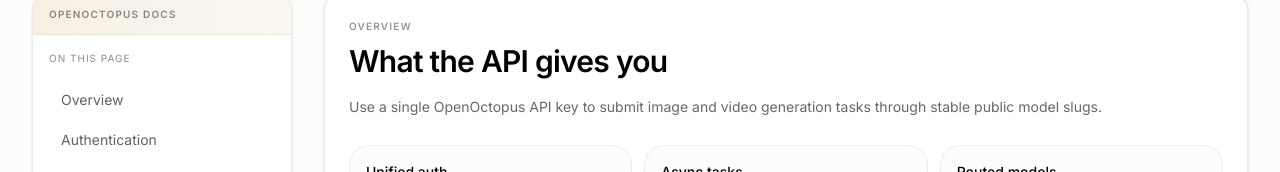
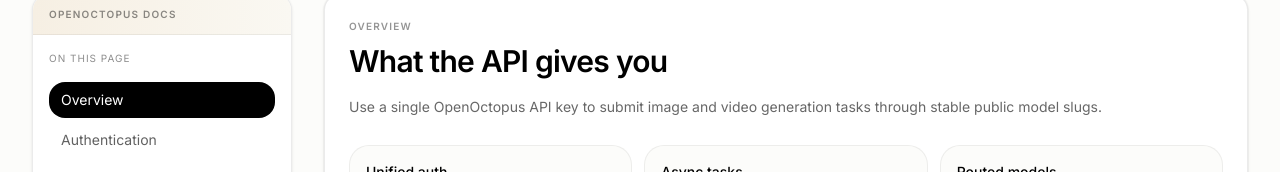
Before and after one commit to Joeyzzyy/openoctopus, a Next.js app: page /docs in a window 1280 px wide. Shown: the part 500-672 px from the top of the page. Built offline with nearby package versions, Linux system fonts and the light colour scheme; no server answers.

Commit message:
Add scrollspy highlighting for docs sidebar sections

```diff
--- /dev/null
+++ b/src/app/(marketing)/docs/docs-toc-nav.tsx
@@ -0,0 +1,73 @@
+"use client";
+
+import { useEffect, useMemo, useState } from "react";
+import { cn } from "@/lib/utils";
+
+type TocSection = {
+  id: string;
+  label: string;
+};
+
+export function DocsTocNav({ sections }: { sections: readonly TocSection[] }) {
+  const defaultId = sections[0]?.id ?? "";
+  const [activeId, setActiveId] = useState(defaultId);
+
+  const sectionIds = useMemo(() => sections.map((section) => section.id), [sections]);
+
+  useEffect(() => {
+    if (typeof window === "undefined") return;
+
+    const fromHash = window.location.hash.replace("#", "");
+    if (fromHash && sectionIds.includes(fromHash)) {
+      setActiveId(fromHash);
+    }
+
+    const elements = sectionIds
+      .map((id) => document.getElementById(id))
+      .filter((el): el is HTMLElement => Boolean(el));
+
+    if (elements.length === 0) return;
+
+    const observer = new IntersectionObserver(
+      (entries) => {
+        const visible = entries
+          .filter((entry) => entry.isIntersecting)
+          .sort((a, b) => b.intersectionRatio - a.intersectionRatio);
+
+        if (visible[0]?.target?.id) {
+          setActiveId(visible[0].target.id);
+        }
+      },
+      {
+        rootMargin: "-25% 0px -55% 0px",
+        threshold: [0.1, 0.25, 0.5, 0.75],
+      }
+    );
+
+    for (const element of elements) {
+      observer.observe(element);
+    }
+
+    return () => observer.disconnect();
+  }, [sectionIds]);
+
+  return (
+    <nav className="mt-4 space-y-1">
+      {sections.map((section) => (
+        <a
+          key={section.id}
+          href={`#${section.id}`}
+          onClick={() => setActiveId(section.id)}
+          className={cn(
+            "block rounded-lg px-3 py-2 text-sm transition-colors",
+            activeId === section.id
+              ? "bg-black text-white"
+              : "text-black/62 hover:bg-black/[0.03] hover:text-black"
+          )}
+        >
+          {section.label}
+        </a>
+      ))}
+    </nav>
+  );
+}
--- a/src/app/(marketing)/docs/page.tsx
+++ b/src/app/(marketing)/docs/page.tsx
@@ -1,5 +1,6 @@
 import Link from "next/link";
 import { PageHero, SurfaceCard } from "@/components/marketing/page-primitives";
+import { DocsTocNav } from "./docs-toc-nav";
 import {
   buildImageGenerationCurl,
   buildTaskStatusCurl,
@@ -215,17 +216,7 @@
               <p className="text-[10px] uppercase tracking-[1px] text-black/45">
                 On This Page
               </p>
-              <nav className="mt-4 space-y-1">
-                {sidebarSections.map((section) => (
-                  <a
-                    key={section.id}
-                    href={`#${section.id}`}
-                    className="block rounded-lg px-3 py-2 text-sm text-black/62 transition-colors hover:bg-black/[0.03] hover:text-black"
-                  >
-                    {section.label}
-                  </a>
-                ))}
-              </nav>
+              <DocsTocNav sections={sidebarSections} />
               <div className="mt-5 rounded-xl border border-black/[0.06] bg-[#FCFCFA] p-3">
                 <p className="text-[10px] uppercase tracking-[1px] text-black/45">
                   Base URL
```
